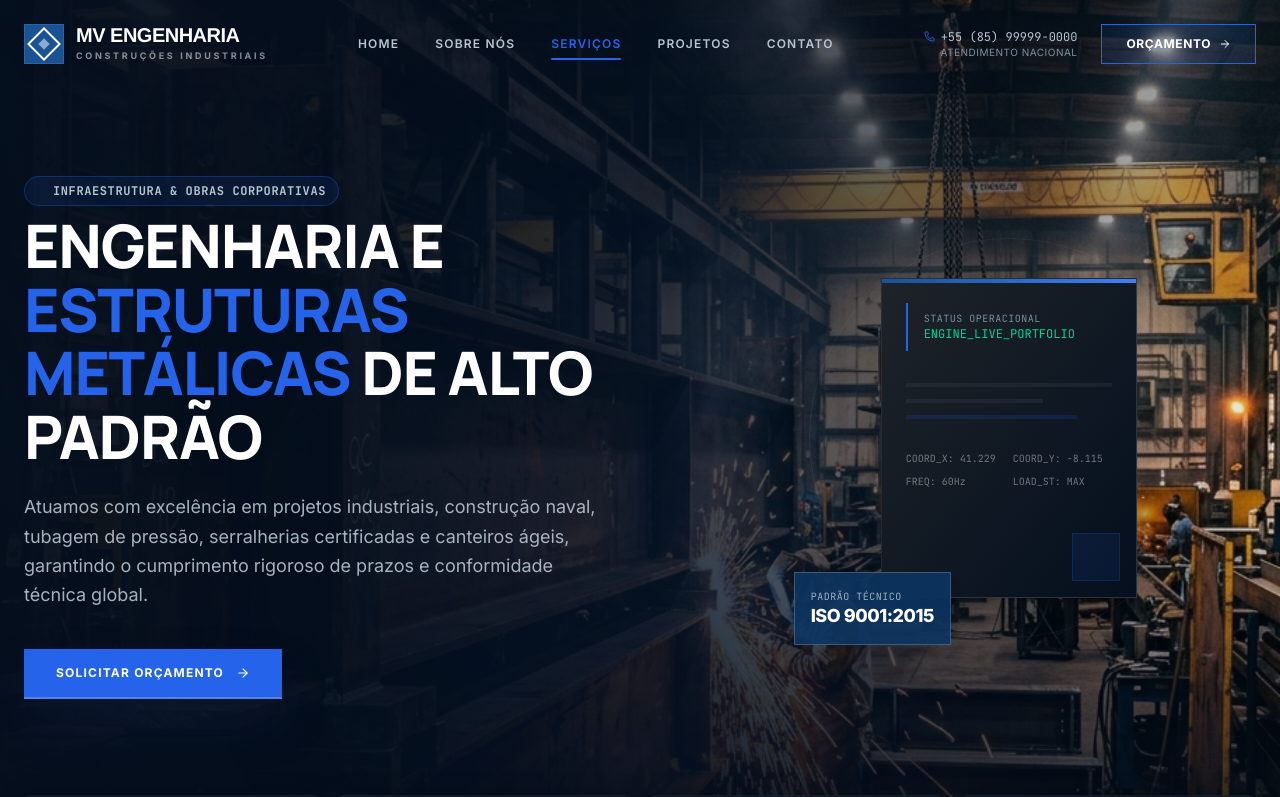
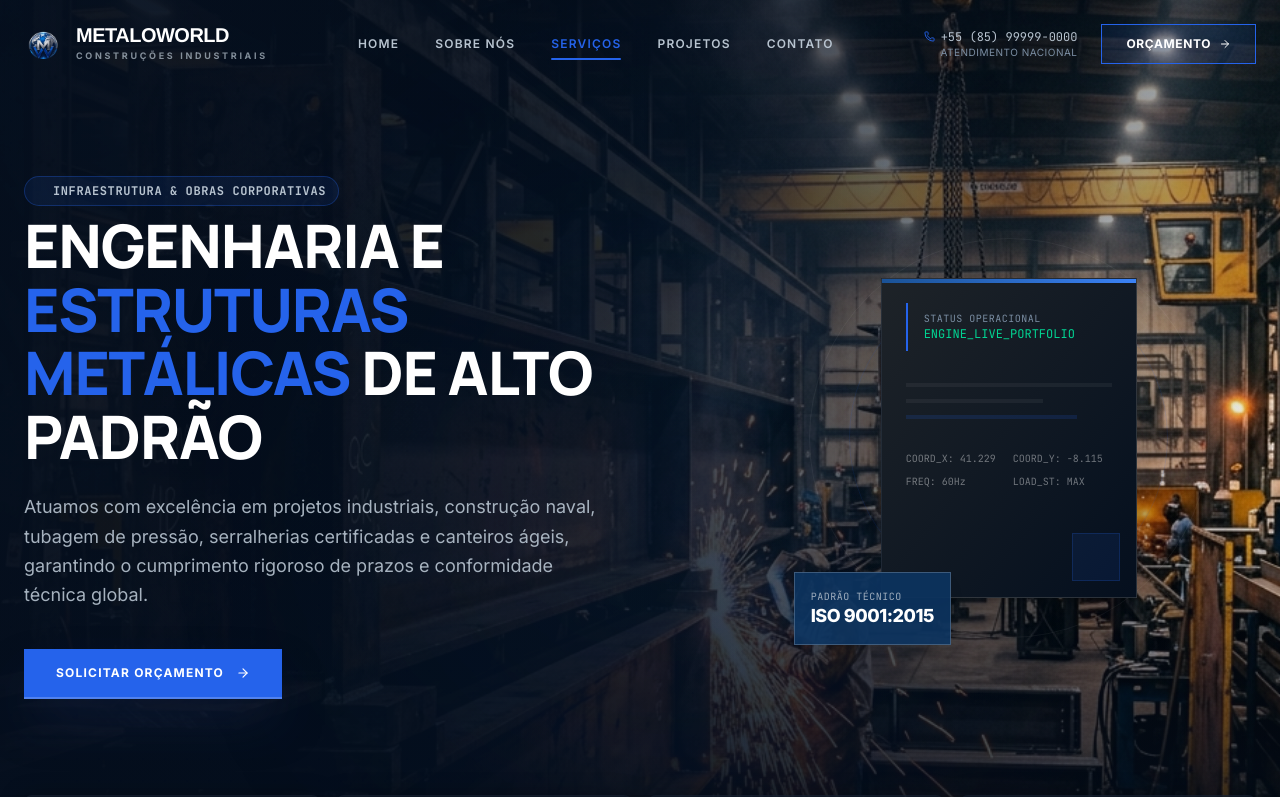
Before and after one commit to zJotavez/engenharia, a React (Vite) app: page / in a window 1280 px wide. Shown: the top 797 px of the page. Built offline with nearby package versions, Linux system fonts and the light colour scheme.

Commit message:
feat: rebrand to Metaloworld and integrate transparent logo

```diff
--- a/index.html
+++ b/index.html
@@ -5,10 +5,10 @@
     <meta name="viewport" content="width=device-width, initial-scale=1.0" />
 
     <!-- Premium SEO Metadata -->
-    <title>MV Engenharia & Construções Industriais | Estruturas Metálicas, Construção Naval e Soluções Industriais</title>
-    <meta name="description" content="A MV Engenharia é líder em estruturas metálicas de alta performance, construção naval, caldeiraria pesada, tubagem industrial e soluções EPC de alto padrão. Projetos industriais executados sob rígidas normas de segurança e qualidade com controle total." />
+    <title>Metaloworld & Construções Industriais | Estruturas Metálicas, Construção Naval e Soluções Industriais</title>
+    <meta name="description" content="A Metaloworld é líder em estruturas metálicas de alta performance, construção naval, caldeiraria pesada, tubagem industrial e soluções EPC de alto padrão. Projetos industriais executados sob rígidas normas de segurança e qualidade com controle total." />
     <meta name="keywords" content="engenharia industrial, estruturas metalicas, construcao naval, caldeiraria pesada, tubagem industrial, serralheria inox, estruturas de aco, construcao civil industrial, montagem industrial, soldagem aws, fortaleza" />
-    <meta name="author" content="MV Engenharia & Construções Industriais" />
+    <meta name="author" content="Metaloworld & Construções Industriais" />
     <meta name="robots" content="index, follow" />
     <link rel="canonical" href="https://mvengenharia.com/" />
 
@@ -23,16 +23,16 @@
     <!-- Open Graph (Facebook / LinkedIn / WhatsApp) -->
     <meta property="og:type" content="website" />
     <meta property="og:url" content="https://mvengenharia.com/" />
-    <meta property="og:title" content="MV Engenharia & Construções Industriais | Soluções de Alto Padrão" />
+    <meta property="og:title" content="Metaloworld & Construções Industriais | Soluções de Alto Padrão" />
     <meta property="og:description" content="Líder em estruturas metálicas, construção naval, caldeiraria e tubagem industrial de alto padrão. Segurança técnica em cada etapa da sua obra." />
     <meta property="og:image" content="https://mvengenharia.com/og-image.png" />
-    <meta property="og:site_name" content="MV Engenharia" />
+    <meta property="og:site_name" content="Metaloworld" />
     <meta property="og:locale" content="pt_BR" />
 
     <!-- Twitter Cards -->
     <meta name="twitter:card" content="summary_large_image" />
     <meta name="twitter:url" content="https://mvengenharia.com/" />
-    <meta name="twitter:title" content="MV Engenharia & Construções Industriais" />
+    <meta name="twitter:title" content="Metaloworld & Construções Industriais" />
     <meta name="twitter:description" content="Estruturas metálicas de alta performance, construção naval e caldeiraria pesada com controle e precisão total." />
     <meta name="twitter:image" content="https://mvengenharia.com/og-image.png" />
 
@@ -43,7 +43,7 @@
           "@context": "https://schema.org",
           "@type": "ProfessionalService",
           "@id": "https://mvengenharia.com/#localbusiness",
-          "name": "MV Engenharia & Construções Industriais",
+          "name": "Metaloworld & Construções Industriais",
           "image": "https://mvengenharia.com/og-image.png",
           "url": "https://mvengenharia.com/",
           "telephone": "+55-85-99999-0000",
@@ -84,7 +84,7 @@
           "@type": "WebSite",
           "@id": "https://mvengenharia.com/#website",
           "url": "https://mvengenharia.com/",
-          "name": "MV Engenharia",
+          "name": "Metaloworld",
           "description": "Líder em estruturas metálicas, construção naval, caldeiraria e tubagem industrial de alto padrão.",
           "publisher": {
             "@id": "https://mvengenharia.com/#organization"
@@ -95,7 +95,7 @@
           "@context": "https://schema.org",
           "@type": "Organization",
           "@id": "https://mvengenharia.com/#organization",
-          "name": "MV Engenharia & Construções Industriais",
+          "name": "Metaloworld & Construções Industriais",
           "url": "https://mvengenharia.com/",
           "logo": "https://mvengenharia.com/apple-touch-icon.png",
           "contactPoint": {
--- a/metadata.json
+++ b/metadata.json
@@ -1,6 +1,6 @@
 {
-  "name": "MV Engenharia & Construções Industriais",
-  "description": "Website institucional de alto padrão para a MV Engenharia, líder em estruturas metálicas, construção naval, tubagens e engenharia industrial de precisão.",
+  "name": "Metaloworld & Construções Industriais",
+  "description": "Website institucional de alto padrão para a Metaloworld, líder em estruturas metálicas, construção naval, caldeiraria e engenharia industrial de precisão.",
   "builtWith": "Antigravity",
   "version": "1.0.0"
 }
--- a/src/components/About.tsx
+++ b/src/components/About.tsx
@@ -51,7 +51,7 @@ export const About: React.FC = () => {
             <div className="relative rounded-2xl overflow-hidden shadow-2xl border border-brand-silver/10 glow-industrial-blue group">
               <img
                 src="https://images.unsplash.com/photo-1503387762-592deb58ef4e?auto=format&fit=crop&q=80&w=1200"
-                alt="MV Engenharia Corporativo"
+                alt="Metaloworld Corporativo"
                 className="w-full h-[350px] sm:h-[450px] object-cover transition-transform duration-700 group-hover:scale-105"
                 referrerPolicy="no-referrer"
               />
@@ -86,7 +86,7 @@ export const About: React.FC = () => {
             </h3>
 
             <p className="font-sans text-brand-silver/90 leading-relaxed text-sm sm:text-base">
-              A <strong>MV Engenharia & Construções Industriais</strong> consolidou sua marca no mercado desenvolvendo soluções sob medida para setores de alta exigibilidade técnica, como o logístico portuário, petroquímico, químico, naval e offshore.
+              A <strong>Metaloworld & Construções Industriais</strong> consolidou sua marca no mercado desenvolvendo soluções sob medida para setores de alta exigibilidade técnica, como o logístico portuário, petroquímico, químico, naval e offshore.
             </p>
 
             <p className="font-sans text-brand-silver/80 leading-relaxed text-sm sm:text-base">
--- a/src/components/Contact.tsx
+++ b/src/components/Contact.tsx
@@ -145,7 +145,7 @@ export const Contact: React.FC<ContactProps> = ({ selectedServicePreset }) => {
           >
             <div className="space-y-4">
               <h3 className="font-display font-extrabold text-2xl text-white">
-                MV Engenharia & Construções Industriais Ltda.
+                Metaloworld & Construções Industriais Ltda.
               </h3>
               <p className="font-sans text-brand-silver/80 text-sm sm:text-base leading-relaxed">
                 Nossa diretoria e equipe comercial técnica estão preparadas para realizar reuniões presenciais ou videoconferências ágeis de escopo.
@@ -225,7 +225,7 @@ export const Contact: React.FC<ContactProps> = ({ selectedServicePreset }) => {
                     <div className="w-3.5 h-3.5 rounded-full bg-brand-metallic border border-white" />
                   </motion.div>
                   <span className="font-mono text-[9px] text-white bg-brand-deep border border-brand-silver/20 px-2 py-0.5 rounded leading-none font-bold uppercase tracking-wider">
-                    MV ENGENHARIA Sede
+                    METALOWORLD Sede
                   </span>
                 </div>
               </div>
--- a/src/components/Differentials.tsx
+++ b/src/components/Differentials.tsx
@@ -193,7 +193,7 @@ export const Differentials: React.FC = () => {
             className="font-mono text-[10px] tracking-[0.28em] uppercase"
             style={{ color: 'rgba(59, 130, 246, 0.55)' }}
           >
-            Por que a MV Engenharia?
+            Por que a Metaloworld?
           </span>
 
           {/* Heading */}
--- a/src/components/Footer.tsx
+++ b/src/components/Footer.tsx
@@ -37,14 +37,14 @@ export const Footer: React.FC = () => {
         {/* Brand Information Column */}
         <div className="lg:col-span-4 space-y-6">
           <a href="#inicio" className="flex items-center gap-3 group select-none">
-            <div className="w-10 h-10 bg-[#1D5A9E] flex items-center justify-center border border-white/10 relative overflow-hidden shadow-lg transition-transform duration-300 group-hover:scale-105">
-              <div className="w-6 h-6 border-2 border-white rotate-45 flex items-center justify-center transition-transform duration-500 group-hover:rotate-135">
-                <div className="w-2 h-2 bg-white animate-pulse"></div>
-              </div>
-            </div>
+            <img
+              src="/assets/images/logo-icon.png"
+              alt="Metaloworld Logo"
+              className="w-10 h-10 object-contain transition-transform duration-300 group-hover:scale-105"
+            />
             <div className="flex flex-col">
               <span className="font-['Helvetica_Neue',_sans-serif] font-extrabold text-xl tracking-tight leading-none text-white">
-                MV ENGENHARIA
+                METALOWORLD
               </span>
               <span className="text-[9px] uppercase tracking-[0.3em] font-bold text-[#C4CCD4]/70 mt-1">
                 Construções Industriais
@@ -133,7 +133,7 @@ export const Footer: React.FC = () => {
       <div className="relative z-10 py-6 border-t border-brand-metallic/5 bg-[#01060e] px-6 text-left">
         <div className="max-w-7xl mx-auto flex flex-col md:flex-row items-center justify-between gap-4">
           <p className="font-sans text-[11px] sm:text-xs text-[#B8C4D0]/40">
-            &copy; {currentYear} MV Engenharia &amp; Construções Industriais Ltda. CNPJ: 14.120.002/0001-35. Todos os direitos reservados.
+            &copy; {currentYear} Metaloworld &amp; Construções Industriais Ltda. CNPJ: 14.120.002/0001-35. Todos os direitos reservados.
           </p>
         </div>
       </div>
--- a/src/components/Header.tsx
+++ b/src/components/Header.tsx
@@ -65,14 +65,14 @@ export const Header: React.FC<HeaderProps> = ({ activeSection }) => {
       <div className="max-w-7xl mx-auto px-6 flex items-center justify-between">
         {/* Brand Logo */}
         <a href="#home" id="nav-brand-logo" className="flex items-center gap-3 group select-none">
-          <div className="w-10 h-10 bg-[#1A5296] flex items-center justify-center border border-white/10 relative overflow-hidden shadow-lg transition-transform duration-300 group-hover:scale-105">
-            <div className="w-6 h-6 border-2 border-white rotate-45 flex items-center justify-center transition-transform duration-500 group-hover:rotate-135">
-              <div className="w-2 h-2 bg-white animate-pulse"></div>
-            </div>
-          </div>
+          <img
+            src="/assets/images/logo-icon.png"
+            alt="Metaloworld Logo"
+            className="w-10 h-10 object-contain transition-transform duration-300 group-hover:scale-105"
+          />
           <div className="flex flex-col">
             <span className="font-['Helvetica_Neue',_sans-serif] font-extrabold text-xl tracking-tight leading-none text-white">
-              MV ENGENHARIA
+              METALOWORLD
             </span>
             <span className="text-[9px] uppercase tracking-[0.3em] font-bold text-[#B8C4D0]/70 mt-1">
               Construções Industriais
--- a/src/data.ts
+++ b/src/data.ts
@@ -253,7 +253,7 @@ export const PROJECTS: Project[] = [
 export const TIMELINE_ITEMS: TimelineItem[] = [
   {
     year: '2011',
-    title: 'Fundação da MV Engenharia',
+    title: 'Fundação da Metaloworld',
     description: 'Nascemos em um modesto pavilhão focado em caldeiraria e serralheria de precisão, prestando serviços mecânicos de apoio à indústria naval local.',
     milestone: true
   },
@@ -278,7 +278,7 @@ export const TIMELINE_ITEMS: TimelineItem[] = [
   {
     year: '2026',
     title: 'Liderança Tecnológica em Engenharia de Precisão',
-    description: 'Hoje, a MV executa projetos para as maiores empresas industriais do Brasil, reconhecida pela excelência em prazos, segurança do trabalho impecável e acabamento industrial primoroso.',
+    description: 'Hoje, a Metaloworld executa projetos para as maiores empresas industriais do Brasil, reconhecida pela excelência em prazos, segurança do trabalho impecável e acabamento industrial primoroso.',
     milestone: true
   }
 ];
@@ -359,7 +359,7 @@ export const TESTIMONIALS: Testimonial[] = [
     name: 'Eng. Roberto Vasconcelos',
     role: 'Diretor de Expansão e Infraestrutura',
     company: 'TransOcean Logística S.A.',
-    feedback: 'O prazo para montagem dos Pipe Racks do porto era curtíssimo, e a tolerância a atrasos, zero. A equipe da MV instalou 1.200 metros de infraestrutura de aço pesada com precisão cirúrgica, cumprindo o cronograma dois dias antes do programado. Absolutamente recomendados por sua competência técnica irrepreensível.',
+    feedback: 'O prazo para montagem dos Pipe Racks do porto era curtíssimo, e a tolerância a atrasos, zero. A equipe da Metaloworld instalou 1.200 metros de infraestrutura de aço pesada com precisão cirúrgica, cumprindo o cronograma dois dias antes do programado. Absolutamente recomendados por sua competência técnica irrepreensível.',
     avatarUrl: 'https://images.unsplash.com/photo-1560250097-0b93528c311a?auto=format&fit=crop&q=80&w=120&h=120',
     rating: 5
   },
@@ -368,7 +368,7 @@ export const TESTIMONIALS: Testimonial[] = [
     name: 'Dra. Sandra de Medeiros',
     role: 'Coordenadora Geral de Engenharia de Fábricas',
     company: 'Indústria Química Nordesca',
-    feedback: 'Fomos surpreendidos positivamente pelo nível de documentação e controle de qualidade apresentado na manutenção das linhas de vapor e alta pressão. Inspetores da MV forneceram ensaios NDT digitais em tempo real. Essa transparência nos permitiu reportar com precisão ao nosso compliance global.',
+    feedback: 'Fomos surpreendidos positivamente pelo nível de documentação e controle de qualidade apresentado na manutenção das linhas de vapor e alta pressão. Inspetores da Metaloworld forneceram ensaios NDT digitais em tempo real. Essa transparência nos permitiu reportar com precisão ao nosso compliance global.',
     avatarUrl: 'https://images.unsplash.com/photo-1573496359142-b8d87734a5a2?auto=format&fit=crop&q=80&w=120&h=120',
     rating: 5
   },
@@ -377,7 +377,7 @@ export const TESTIMONIALS: Testimonial[] = [
     name: 'Comandante Heitor S. Peixoto',
     role: 'Gerente Executivo de Frotas Offshore',
     company: 'Star Ocean Shipping Group',
-    feedback: 'A engenharia naval da MV resolveu uma quebra crítica estrutural no Deck de um navio petroleiro offshore. O navio corria o risco de estadia ociosa onerosa, mas com a mobilização imediata e o profissionalismo insuperável da equipe de soldadura certificada da MV, a navio reestabeleceu sua operação em tempo recorde.',
+    feedback: 'A engenharia naval da Metaloworld resolveu uma quebra crítica estrutural no Deck de um navio petroleiro offshore. O navio corria o risco de estadia ociosa onerosa, mas com a mobilização imediata e o profissionalismo insuperável da equipe de soldadura certificada da Metaloworld, o navio reestabeleceu sua operação em tempo recorde.',
     avatarUrl: 'https://images.unsplash.com/photo-1472099645785-5658abf4ff4e?auto=format&fit=crop&q=80&w=120&h=120',
     rating: 5
   }
--- a/src/index.css
+++ b/src/index.css
@@ -1,7 +1,7 @@
 /**
  * ╔══════════════════════════════════════════════════════════════╗
  * ║          ANTIGRAVITY PREMIUM DESIGN SYSTEM v1.0             ║
- * ║          Built for MV Engenharia & Construções Industriais  ║
+ * ║          Built for Metaloworld & Construções Industriais    ║
  * ╚══════════════════════════════════════════════════════════════╝
  */
 
```
Also changed, not shown: public/assets/images/logo-full.png (added), public/assets/images/logo-icon.png (added).
